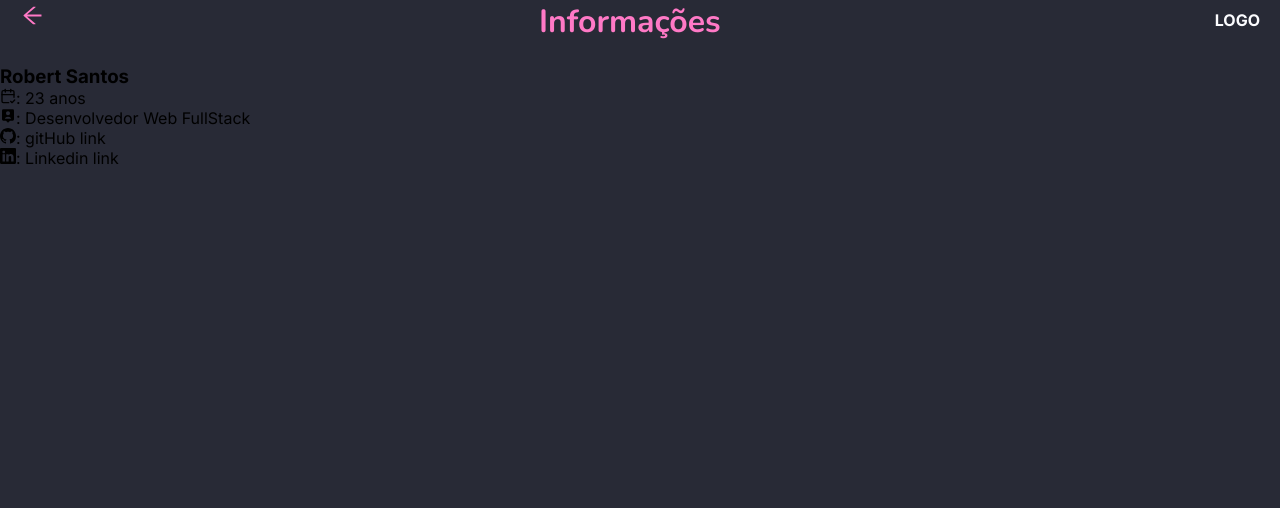
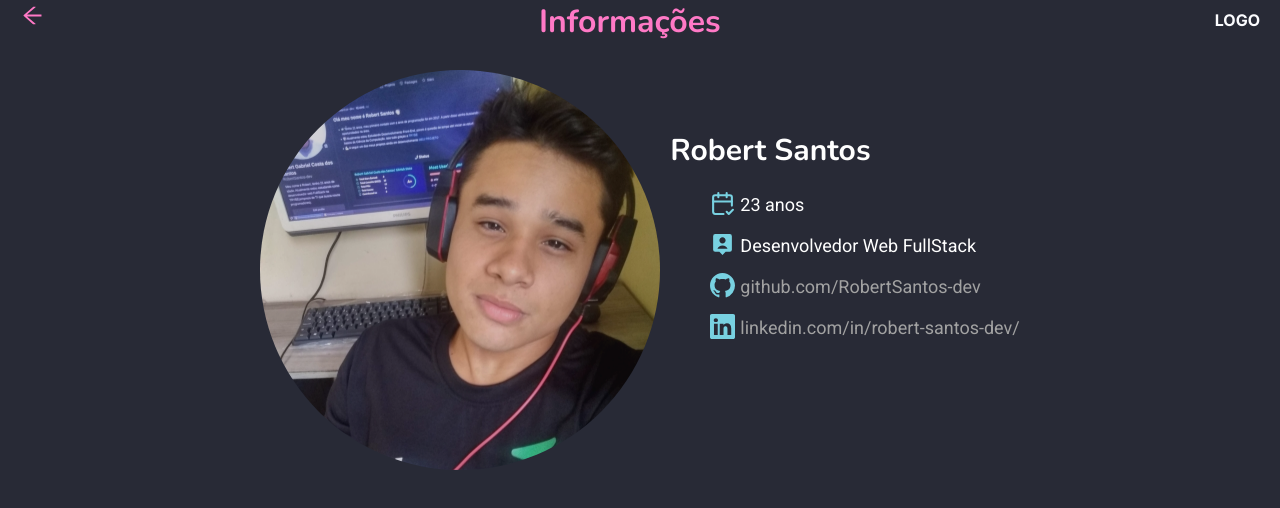
Before and after one commit to RobertSantos-dev/Projeto-next13, a Next.js app in the folder my-app/: page /info in a window 1280 px wide. Shown: the top 508 px of the page. Built offline with nearby package versions, Linux system fonts and the light colour scheme.

Commit message:
feat: Adicionando os estilos e funcionalidades finais da pagina "/info".

```diff
--- a/my-app/src/components/info/Informations.tsx
+++ b/my-app/src/components/info/Informations.tsx
@@ -1,33 +1,60 @@
+import { Nunito, Roboto } from "next/font/google";
+import Link from "next/link";
+
 import { LuCalendarCheck2 } from "react-icons/lu";
 import { BiSolidUserPin } from "react-icons/bi";
 import { BsGithub, BsLinkedin } from "react-icons/bs";
 
+import style from "../../styles/info/page.module.css";
+
+
+const nunito = Nunito({ subsets: ['latin-ext'] });
+const roboto = Roboto({ subsets: ['latin'], weight: ['400'] });
+
 export default function Informations() {
   return (
-    <main>
-      <div></div>
-      <div>
-        <div><h3>Robert Santos</h3></div>
-        <div>
+    <main className={ style.main_info }>
+      <div className={ style.div_img_autor }></div>
+      <div className={ style.div_info_autor }>
+        <div className={ style.div_name_autor }>
+          <h3 className={ nunito.className }>Robert Santos</h3>
+        </div>
+        <div className={ style.div_details_autor }>
           <p>
-            <span><LuCalendarCheck2 />:</span>
+            <span className={ style.span_icons }><LuCalendarCheck2 /></span>
             {' '}
-            <span>23 anos</span>
+            <span className={ `${roboto.className} ${style.span_info}` }>
+              23 anos
+            </span>
           </p>
           <p>
-            <span><BiSolidUserPin />:</span>
+            <span className={ style.span_icons }><BiSolidUserPin /></span>
             {' '}
-            <span>Desenvolvedor Web FullStack</span>
+            <span className={ `${roboto.className} ${style.span_info}` }>
+              Desenvolvedor Web FullStack
+            </span>
           </p>
           <p>
-            <span><BsGithub />:</span>
+            <span className={ style.span_icons }><BsGithub /></span>
             {' '}
-            <span>gitHub link</span>
+            <Link
+              href="https://github.com/RobertSantos-dev"
+              target="_blank"
+              className={ `${roboto.className} ${style.link_info}` }
+            >
+              github.com/RobertSantos-dev
+            </Link>
           </p>
           <p>
-            <span><BsLinkedin />:</span>
+            <span className={ style.span_icons }><BsLinkedin /></span>
             {' '}
-            <span>Linkedin link</span>
+            <Link
+              href="https://www.linkedin.com/in/robert-santos-dev/"
+              target="_blank"
+              className={ `${roboto.className} ${style.link_info}` }
+            >
+              linkedin.com/in/robert-santos-dev/
+            </Link>
           </p>
         </div>
       </div>
--- /dev/null
+++ b/my-app/src/styles/info/page.module.css
@@ -0,0 +1,66 @@
+.main_info {
+  align-items: center;
+  gap: 10px;
+  height: 400px;
+  justify-content: center;
+  margin: 30px auto;
+  width: 95%;
+}
+
+
+.div_img_autor {
+  background: url('../../../public/img_autor.jpg') no-repeat center 28% / cover;
+  border-radius: 100%;
+  height: 400px;
+  opacity: 0.8;
+  width: 400px;
+}
+
+.div_info_autor {
+  flex-direction: column;
+  gap: 10px;
+  height: 70%;
+}
+.div_info_autor h3{
+  font-size: 30px;
+  margin-bottom: 10px;
+}
+
+.div_details_autor {
+  margin-left: 40px;
+}
+.div_details_autor p {
+  align-items: baseline;
+  gap: 5px;
+  margin-bottom: 10px;
+}
+
+.span_icons {
+  color: var(--pallet-seven);
+  font-size: 25px;
+}
+
+.link_info {
+  color: #a2a2a2;
+}
+.link_info:hover {
+  text-decoration: underline;
+  color: white;
+}
+
+/* --- --- */
+
+.main_info, .div_info_autor, .div_details_autor p {
+  display: flex;
+}
+
+.span_info, .link_info {
+  font-size: 18px;
+  transform: translateY(-5px);
+}
+
+/* .div_info_autor, .div_details_autor p {} */
+
+.div_info_autor h3, .div_details_autor p {
+  color: white;
+}
```
Also changed, not shown: my-app/public/img_autor.jpg (added).
